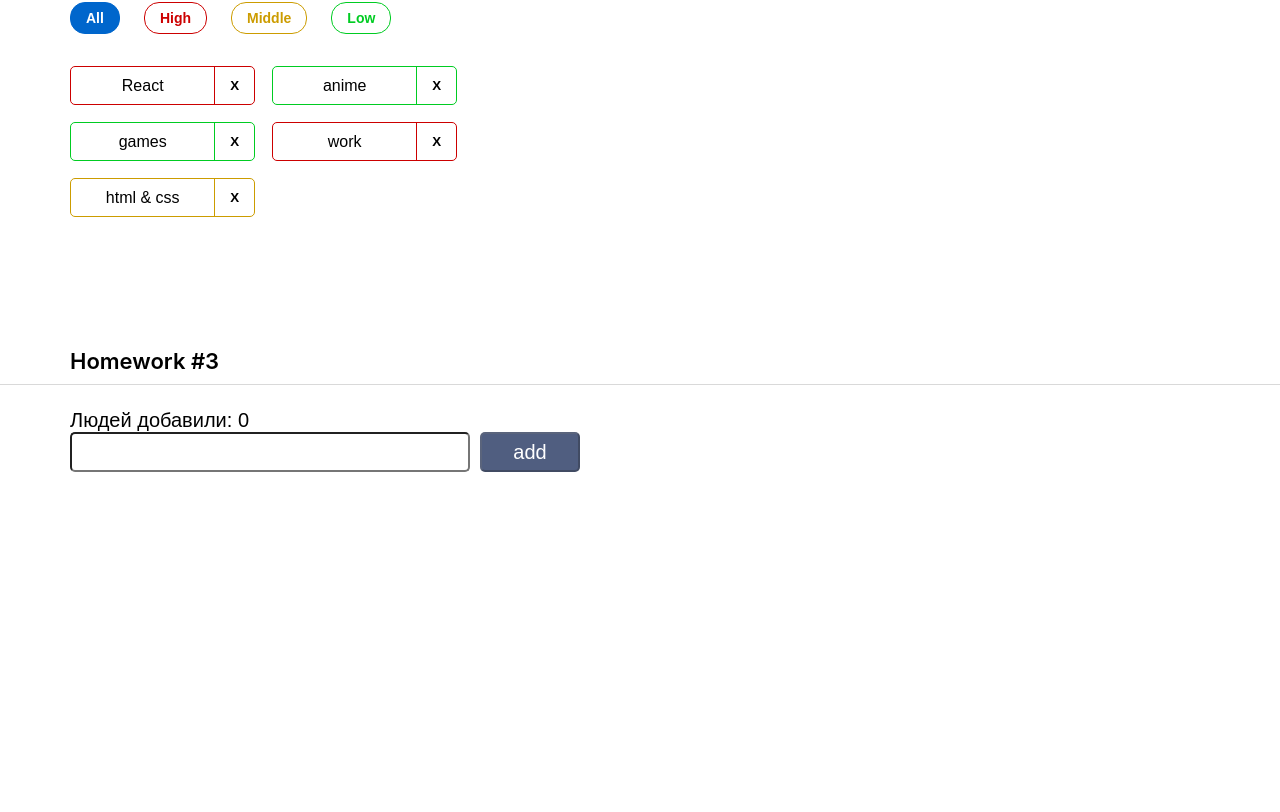
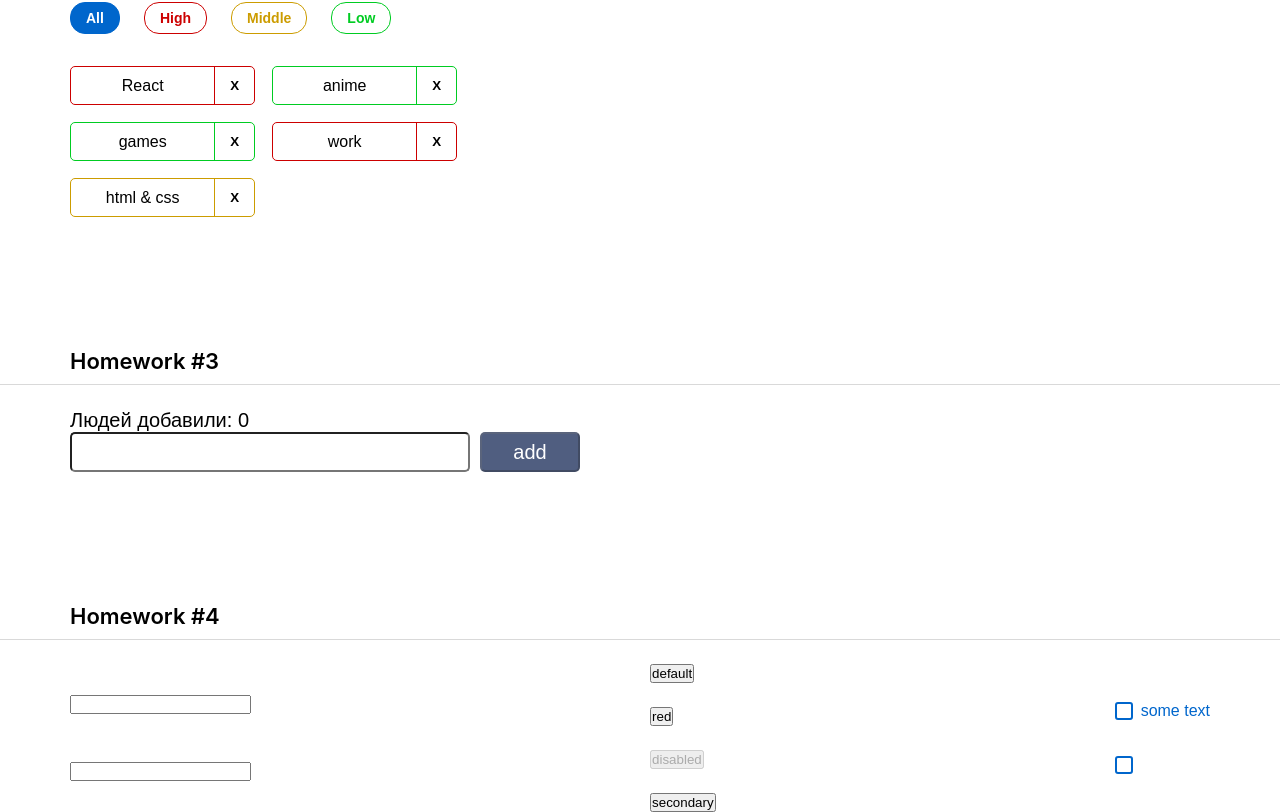
Before and after one commit to sonyhero/hws2, a React (Create React App) app: page / in a window 1280 px wide. Shown: the part 662-1474 px from the top of the page. Before the commit the page ends 1134 px from the top, so only its background shows below. Built offline with nearby package versions, Linux system fonts and the light colour scheme.

Commit message:
hw04-open-hw4

```diff
--- a/src/s1-main/App.tsx
+++ b/src/s1-main/App.tsx
@@ -3,15 +3,16 @@
 import HW1 from '../s2-homeworks/hw01/HW1'
 import HW2 from '../s2-homeworks/hw02/HW2';
 import HW3 from '../s2-homeworks/hw03/HW3';
+import HW4 from '../s2-homeworks/hw04/HW4';
 
 function App() {
     return (
         <div className={s.App}>
             <HW1/>
-            {/*раскомментировать по ходу выполнения*/}
+            {/*/!*раскомментировать по ходу выполнения*!/*/}
             <HW2/>
             <HW3/>
-            {/*<HW4/>*/}
+            <HW4/>
 
             {/*при выполнении дз 5 и более - закомментировать здесь дз 1-4, так как они есть внутри дз 5*/}
             {/*<HW5/>*/}
```
